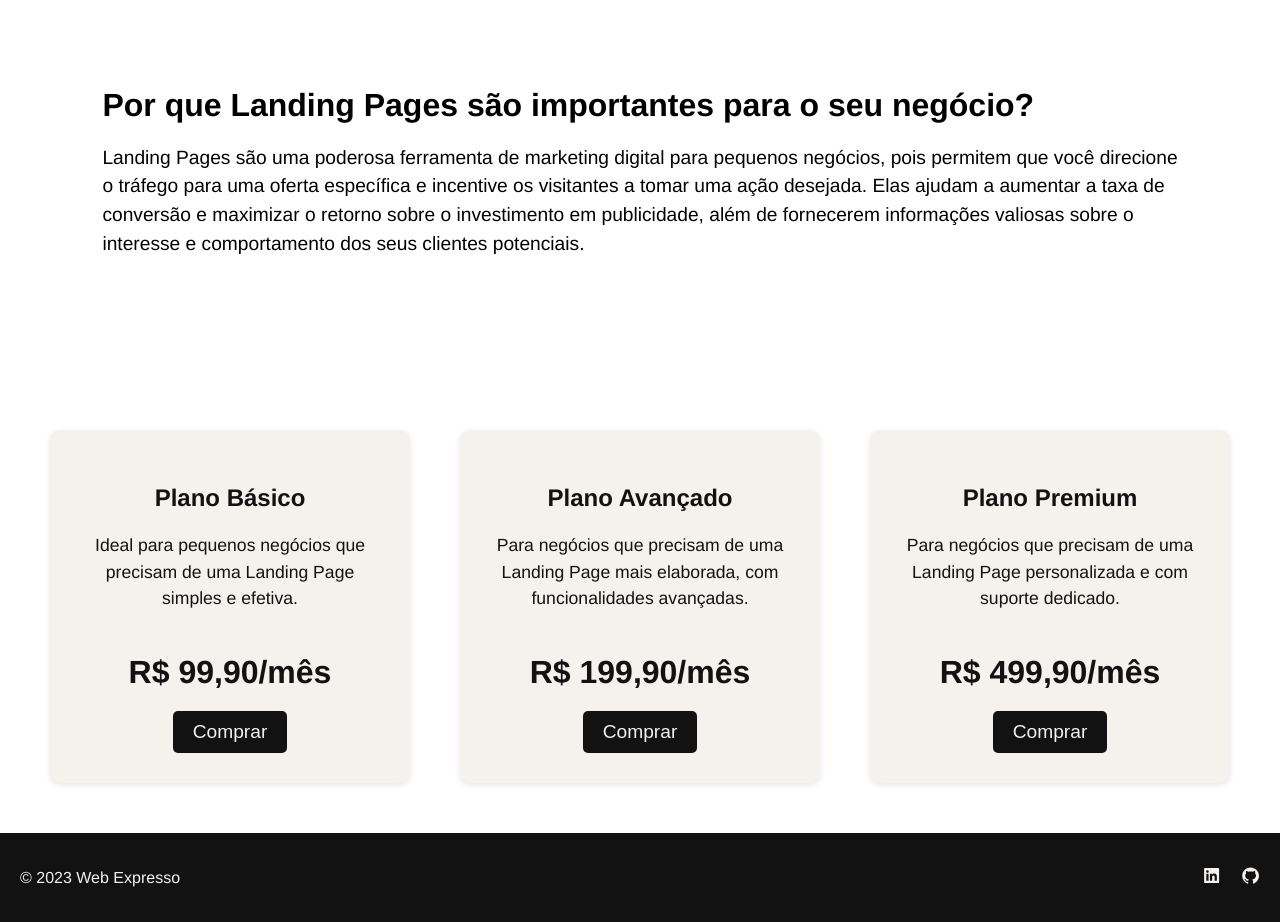
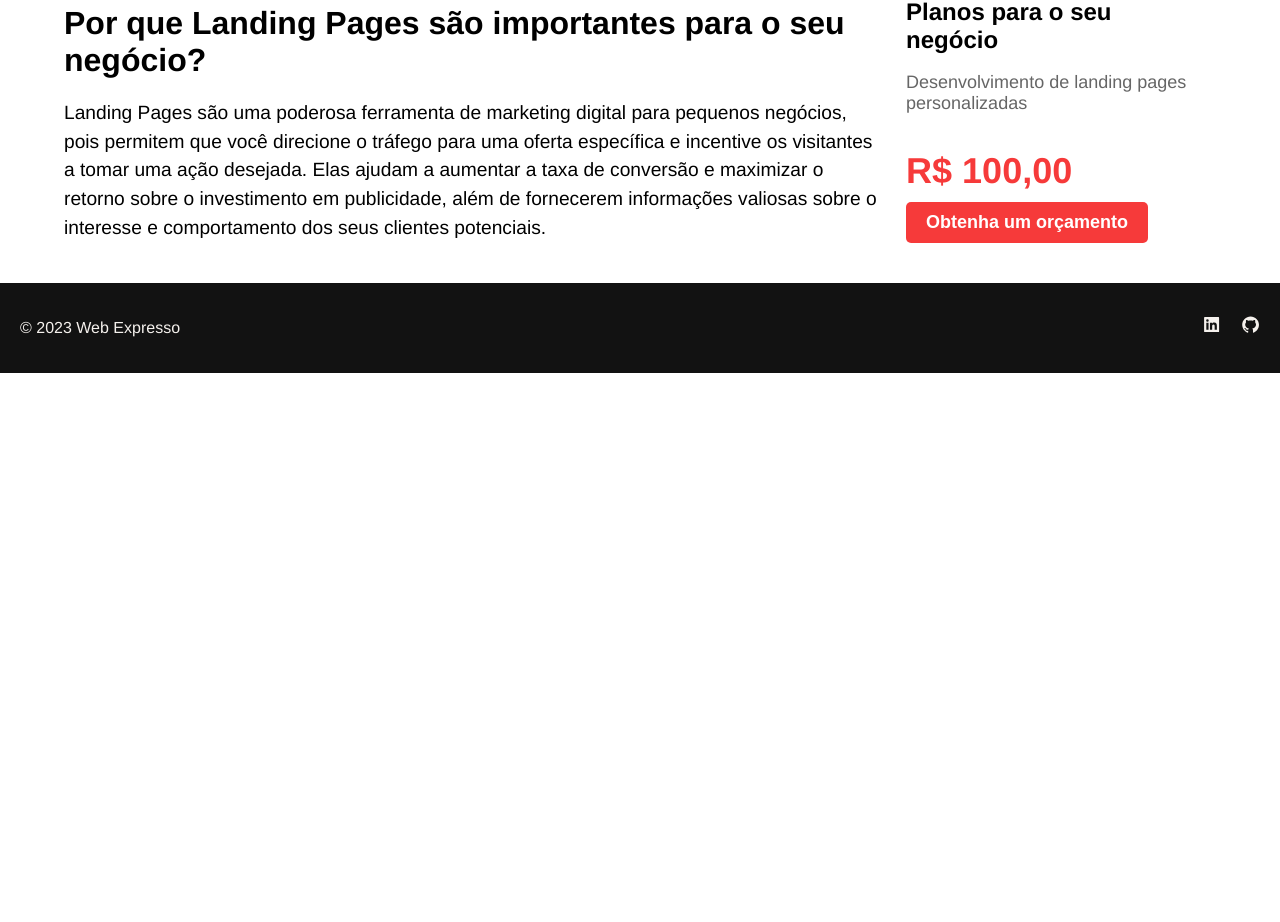
Before and after one commit to Raphael-Soares/WebExpresso, a React (Vite) app: page / in a window 1280 px wide. Shown: the part 2458-3380 px from the top of the page. After the commit the page ends 2831 px from the top, so only its background shows below. Built offline with nearby package versions, Linux system fonts and the light colour scheme.

Commit message:
compontente de preco ajustado

```diff
--- a/src/App.jsx
+++ b/src/App.jsx
@@ -19,8 +19,21 @@ function App() {
             <Servicos />
             <Sobre />
             <Portfolio />
-            <SobreLandingPages />
-            <Preco />
+
+            <div
+                style={{
+                    display: "flex",
+                    flexDirection: "row",
+                    justifyContent: "space-between",
+                    alignItems: "center",
+
+                    margin: "0 auto",
+                    padding: "0 5vw",
+                }}
+            >
+                <SobreLandingPages />
+                <Preco />
+            </div>
 
             <Footer />
         </div>
--- a/src/pages/Preco.jsx
+++ b/src/pages/Preco.jsx
@@ -1,87 +1,59 @@
+import React from "react";
 import styled from "styled-components";
 
-const PrecoWrapper = styled.div`
-    max-width: 1200px;
-    margin: 0 auto;
-    display: grid;
-    grid-template-columns: repeat(auto-fit, minmax(300px, 1fr));
-    gap: 50px;
-    padding: 50px;
-`;
-
-const PrecoCard = styled.div`
-    background-color: #f5f1edff;
-    color: #121212;
+const PriceContainer = styled.div`
+    background-color: #fff;
     border-radius: 10px;
-    box-shadow: 0px 2px 6px rgba(0, 0, 0, 0.1);
-    width: 300px;
-    padding: 30px;
-    text-align: center;
-`;
-
-const PrecoTitulo = styled.h3`
-    font-size: 1.5rem;
+    padding: 20px;
     margin-bottom: 20px;
 `;
 
-const PrecoDescricao = styled.p`
-    font-size: 1.1rem;
-    line-height: 1.5;
-    margin-bottom: 20px;
+const PriceTitle = styled.h2`
+    font-size: 24px;
+    font-weight: bold;
+    margin-bottom: 10px;
 `;
 
-const PrecoPreco = styled.h4`
-    font-size: 2rem;
-    margin-bottom: 20px;
+const PriceSubtitle = styled.p`
+    font-size: 18px;
+    color: #666;
+    margin-bottom: 10px;
 `;
 
-const PrecoBotao = styled.button`
-    background-color: #121212;
-    color: #f5f1edff;
+const Price = styled.p`
+    font-size: 36px;
+    font-weight: bold;
+    color: #f63a3a;
+    margin-bottom: 10px;
+`;
+
+const PriceButton = styled.button`
+    background-color: #f63a3a;
+    padding: 10px 20px;
     border-radius: 5px;
-    padding: 10px 20px;
-    font-size: 1.2rem;
     border: none;
+    color: #fff;
+    font-size: 18px;
+    font-weight: bold;
     cursor: pointer;
-    transition: background-color 0.3s ease-in-out;
+    transition: background-color 0.2s ease-in-out;
 
     &:hover {
-        background-color: #f5f1edff;
-        color: #121212;
+        background-color: #c92c2c;
     }
 `;
 
-function Preco() {
+const PriceComponent = () => {
     return (
-        <PrecoWrapper>
-            <PrecoCard>
-                <PrecoTitulo>Plano Básico</PrecoTitulo>
-                <PrecoDescricao>
-                    Ideal para pequenos negócios que precisam de uma Landing Page simples e efetiva.
-                </PrecoDescricao>
-                <PrecoPreco>R$ 99,90/mês</PrecoPreco>
-                <PrecoBotao>Comprar</PrecoBotao>
-            </PrecoCard>
-            <PrecoCard>
-                <PrecoTitulo>Plano Avançado</PrecoTitulo>
-                <PrecoDescricao>
-                    Para negócios que precisam de uma Landing Page mais elaborada, com
-                    funcionalidades avançadas.
-                </PrecoDescricao>
-                <PrecoPreco>R$ 199,90/mês</PrecoPreco>
-                <PrecoBotao>Comprar</PrecoBotao>
-            </PrecoCard>
-            <PrecoCard>
-                <PrecoTitulo>Plano Premium</PrecoTitulo>
-                <PrecoDescricao>
-                    Para negócios que precisam de uma Landing Page personalizada e com suporte
-                    dedicado.
-                </PrecoDescricao>
-                <PrecoPreco>R$ 499,90/mês</PrecoPreco>
-                <PrecoBotao>Comprar</PrecoBotao>
-            </PrecoCard>
-        </PrecoWrapper>
+        <PriceContainer>
+            <PriceTitle>Planos para o seu negócio</PriceTitle>
+            <PriceSubtitle>Desenvolvimento de landing pages personalizadas</PriceSubtitle>
+            <Price>R$ 100,00</Price>
+            <PriceButton onClick={() => alert("Entre em contato para mais informações!")}>
+                Obtenha um orçamento
+            </PriceButton>
+        </PriceContainer>
     );
-}
+};
 
-export default Preco;
+export default PriceComponent;
--- a/src/pages/SobreLandingPages.jsx
+++ b/src/pages/SobreLandingPages.jsx
@@ -1,9 +1,7 @@
 import styled from "styled-components";
 
 const SobreLandingPagesWrapper = styled.div`
-p
-    margin: 0 auto;
-    padding:8vw;
+    width: 100%;
 `;
 
 const Titulo = styled.h2`
```
